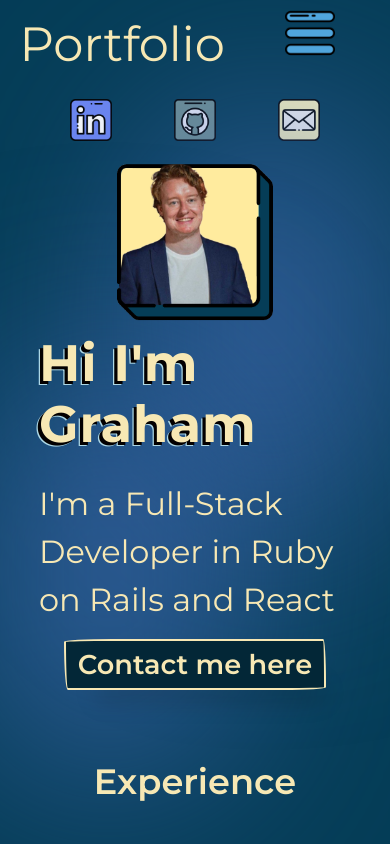
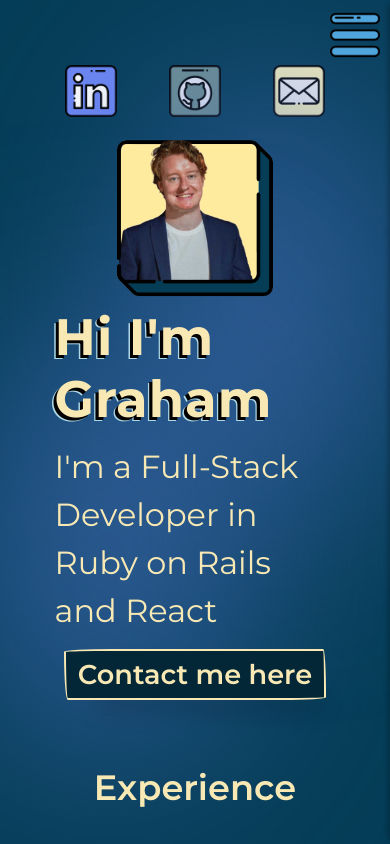
Before and after one commit to gb-webdev/Portfolio, a React (Create React App) app in the folder portfolio/: page / in a window 390 px wide. Shown: the top 844 px of the page. Built offline with nearby package versions, Linux system fonts and the light colour scheme.

Commit message:
added style and content etc

```diff
--- a/portfolio/src/components/Header.css
+++ b/portfolio/src/components/Header.css
@@ -5,9 +5,8 @@
     justify-content: space-between;
     z-index: 2;
     margin-left: 5%;
-    margin-top: 2%;
-    margin-right: 5%;
-    padding-right: 10%;
+    margin-top: 1%;
+    margin-right: 10%;
 }
 
 .header-title {
@@ -18,6 +17,7 @@
 
 .menu {
     display: flex;
+    align-items: center;
 }
 
 .menu a {
@@ -25,15 +25,15 @@
     font-size: 1.5rem;
     box-shadow: rgba(0, 0, 0, .3) 2px 8px 8px -5px;
     transform: translate3d(0, 2px, 0);
-    &:hover {
-      color: #f57c00;
-    }
+}
+
+.menu a:hover {
+    color: #f57c00;
 }
 
 .header-nav-items {
     display: flex;
     gap: 10%;
-    padding-top: 6%;
     list-style-type: none;
     text-decoration: underline;
 }
@@ -43,10 +43,11 @@
     text-decoration: none;
     transform: scale(1);
     transition: 0.4s ease;
-     &:hover {
-        transform: scale(0.9);
-        transition: 0.4s ease;
-     }
+}
+
+.about:hover, .projects:hover, .experience:hover, .contact:hover {
+    transform: scale(0.9);
+    transition: 0.4s ease;
 }
 
 .menu-btn {
@@ -62,40 +63,43 @@
     }
 
     .menu {
-        position: absolute;
+        position: fixed;
+        top: 0;
         right: 0;
-        margin-right: 10%;
-        margin-left: 10%;
+        height: 100vh;
+        width: 100%;
+        max-width: 300px;
         flex-direction: column;
         align-items: flex-end;
         gap: 11px;
         z-index: 3;
+        transform: translateX(100%);
+        transition: transform 0.3s ease-in-out;
+        background: rgba(1, 32, 46, 0.95);
+        padding: 24px 20px;
+        box-shadow: -2px 0 5px rgba(0, 0, 0, 0.25);
+        border-radius: 10px 0 0 10px;
     }
 
     .menu-btn {
         display: block;
         cursor: pointer;
+        position: fixed;
+        top: 10px;
+        right: 10px;
+        z-index: 4;
     }
 
     .header-nav-items {
-        display: none;
+        margin-right: 25%;
         flex-direction: column;
         align-items: center;
         gap: 13px;
-        border-radius: 10px;
-        background: rgb(5, 61, 87);
-        background: linear-gradient(
-            0deg,
-            rgba(3, 44, 63, 0.2) 0%,
-            rgb(1, 32, 46) 100%
-            );
-        padding: 24px 33px;
-        box-shadow: 0 0 4px 0 rgba(0, 0, 0, 0.25);
     }
 
     .menuOpen {
         display: flex;
         z-index: 1;
-        margin-top: 10%;
+        transform: translateX(0);
     }
 }
--- a/portfolio/src/components/Header.js
+++ b/portfolio/src/components/Header.js
@@ -3,33 +3,25 @@ import menu from '../assets/menu.png'
 import menuO from '../assets/menu-open.png'
 import './Header.css'
 
-
 const Header = () => {
-
-    const [menuOpen, setmenuOpen] = useState(false)
+    const [menuOpen, setMenuOpen] = useState(false)
 
     return (
         <nav className='header-nav'>
-            <a className='header-title' href='/'>Portfolio</a>
-            <div className='menu'>
-                <img
-                    className='menu-btn'
-                    src={
-                        menuOpen
-                            ? menuO
-                            : menu
-                        }
-                    alt='Menu button'
-                    onClick={() => setmenuOpen(!menuOpen)}
-                />
-                <ul className={`header-nav-items ${menuOpen && 'menuOpen'}`}
-                onClick={() => setmenuOpen(false)}
-                >
+            <h1>&nbsp;</h1>
+            <img
+                className='menu-btn'
+                src={menuOpen ? menuO : menu}
+                alt='Menu button'
+                onClick={() => setMenuOpen(!menuOpen)}
+            />
+            <div className={`menu ${menuOpen && 'menuOpen'}`}>
+                <ul className='header-nav-items' onClick={() => setMenuOpen(false)}>
                     <li>
                         <a className='experience' href='#experience'>Experience</a>
                     </li>
                     <li>
-                        <a className='about' href='#toolkit'>Tookit</a>
+                        <a className='about' href='#toolkit'>Toolkit</a>
                     </li>
                     <li>
                         <a className='projects' href='#projects'>Projects</a>
--- a/portfolio/src/components/Links.css
+++ b/portfolio/src/components/Links.css
@@ -43,3 +43,27 @@
         transition: 0.4s ease;
      }
 }
+
+@media screen and (max-width: 2000px) {
+    .link-img1 {
+        width: 30%;
+    }
+    .link-img2 {
+        width: 30%;
+    }
+    .link-img3 {
+        width: 30%;
+    }
+}
+
+@media screen and (max-width: 830px) {
+    .link-img1 {
+        width: 50%;
+    }
+    .link-img2 {
+        width: 50%;
+    }
+    .link-img3 {
+        width: 50%;
+    }
+}
--- a/portfolio/src/pages/AboutMe.css
+++ b/portfolio/src/pages/AboutMe.css
@@ -77,6 +77,15 @@
     padding-top: 5%;
 }
 
+@media screen and (max-width: 2000px) {
+    .about-icon {
+        max-width: 30%;
+    }
+    .qr-code {
+        width: 30%;
+    }
+}
+
 @media screen and (max-width: 830px) {
     .about-container {
         background-color: transparent;
@@ -101,6 +110,13 @@
         padding-right: 5%;
     }
 
+    .about-icon {
+        max-width: 60%;
+    }
+    .qr-code {
+        width: 45%;
+    }
+
     @media screen and (max-width: 480px) {
 
         .about-container {
--- a/portfolio/src/pages/Avatar.css
+++ b/portfolio/src/pages/Avatar.css
@@ -21,7 +21,7 @@
     font-weight: 700;
     letter-spacing: 1px;
     margin-top: 5%;
-    margin-bottom: 8%;
+    margin-bottom: 5%;
     --x-offset: -0.0625em;
     --y-offset: 0.0625em;
     --stroke: 0.025em;
@@ -80,11 +80,11 @@
 }
 
 .avatar-contact:hover {
-  box-shadow: rgba(0, 0, 0, .3) 2px 8px 8px -5px;
-  transform: translate3d(0, 2px, 0);
-  &:hover {
-    color: #f57c00;
-  }
+    box-shadow: rgba(0, 0, 0, .3) 2px 8px 8px -5px;
+    transform: translate3d(0, 2px, 0);
+    &:hover {
+        color: #f57c00;
+    }
 }
 
 .avatar-contact:focus {
@@ -142,16 +142,34 @@
     z-index: 0;
 }
 
-@media screen {
+@media screen and (max-width: 2000px) {
+    .avatar-container {
+        display: flex;
+        flex-direction: column-reverse;
+    }
+
+    .avatar-img {
+        width: 25%;
+    }
+}
+
+@media screen and (max-width: 830px) {
     .avatar-container {
         flex-direction: column-reverse;
     }
 
+
     .avatar-content {
         align-items: center;
+        margin-left: 5%;
+        margin-right: 5%;
     }
 
     .avatar-img {
         width: 50%;
     }
+
+    .avatar-contact {
+        text-align: center;
+    }
 }
--- a/portfolio/src/pages/Contact.css
+++ b/portfolio/src/pages/Contact.css
@@ -78,9 +78,34 @@
     }
 }
 
+@media screen and (max-width: 4000px) {
+    .contact-img1 {
+        width: 35%;
+    }
+
+    .contact-img2 {
+        width: 35%;
+    }
+    .contact-img3 {
+        width: 35%;
+    }
+
+}
+
 @media screen and (max-width: 830px) {
     .contact-container {
         padding-left: 5%;
         padding-right: 5%;
     }
+
+    .contact-img1 {
+        width: 50%;
+    }
+
+    .contact-img2 {
+        width: 50%;
+    }
+    .contact-img3 {
+        width: 50%;
+    }
 }
--- a/portfolio/src/pages/ProjectCard.js
+++ b/portfolio/src/pages/ProjectCard.js
@@ -53,7 +53,7 @@ const ProjectCard = () => {
                     alt='Image of the Quizard application'
                 />
                 <h3 className='card-title'>Quizard</h3>
-                <p className='card-description'>A flashcard and quiz applicatiion, sprinkled with some game elements</p>
+                <p className='card-description'>A flashcard and quiz application, sprinkled with some game elements</p>
                 <ul className='card-skills'>
                     <li className='proj-skill'>Ruby on Rails</li>
                     <li className='proj-skill'>PostgreSQL</li>
```
